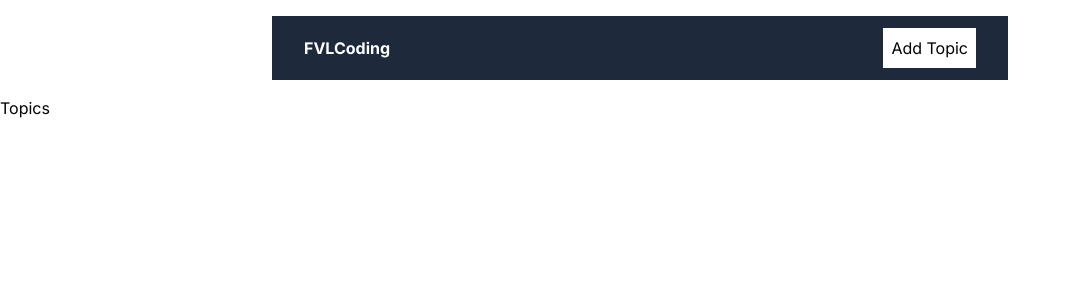
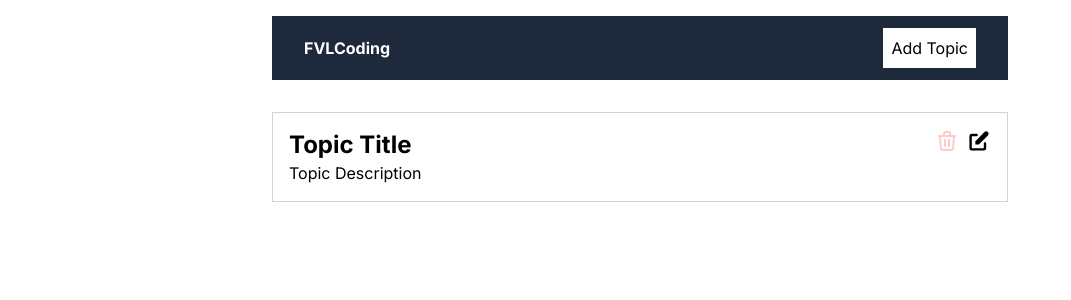
Before and after one commit to fvasquezl/topics-app, a Next.js app: page / in a window 1280 px wide. Shown: the top 300 px of the page, without its empty margins (0-1071 px from the left). Built offline with nearby package versions, Linux system fonts and the light colour scheme.

Commit message:
frontend complete

```diff
--- /dev/null
+++ b/app/addTopic/page.tsx
@@ -0,0 +1,15 @@
+
+
+const AddTopic = () => {
+	return (
+		<form className="flex flex-col gap-3">
+			<input className="border border-slate-500 px-8 py-2" type="text" placeholder="Topic Title" />
+
+			<input className="border border-slate-500 px-8 py-2" type="text" placeholder="Topic Description" />
+
+			<button className="bg-green-600 font-bold text-white py-3 px-6 w-fit">Add Topic</button>
+		</form>
+	)
+}
+
+export default AddTopic
--- /dev/null
+++ b/app/editTopic/[id]/page.tsx
@@ -0,0 +1,10 @@
+import EditTopicForm from '@/components/EditTopicForm'
+import React from 'react'
+
+const EditTopic = () => {
+  return (
+	<EditTopicForm/>
+  )
+}
+
+export default EditTopic
--- a/app/layout.tsx
+++ b/app/layout.tsx
@@ -1,6 +1,7 @@
+import Navbar from '@/components/Navbar'
 import './globals.css'
 import { Inter } from 'next/font/google'
-import Navbar from '@/components/Navbar'
+
 
 const inter = Inter({ subsets: ['latin'] })
 
@@ -19,8 +20,10 @@
       <body className={inter.className}>
         <div className="max-w-3xl mx-auto p-4">
           <Navbar />
+          <div className='mt-8'>
+            {children}
+          </div>
         </div>
-        {children}
       </body>
     </html>
   )
--- a/app/page.tsx
+++ b/app/page.tsx
@@ -2,7 +2,10 @@
 
 const Home = () => {
   return (
+    <>
     <TopicsList />
+    </>
+
   )
 }
 
--- /dev/null
+++ b/components/EditTopicForm.tsx
@@ -0,0 +1,15 @@
+import React from 'react'
+
+const EditTopicForm = () => {
+	return (
+		<form className="flex flex-col gap-3">
+			<input className="border border-slate-500 px-8 py-2" type="text" placeholder="Topic Title" />
+
+			<input className="border border-slate-500 px-8 py-2" type="text" placeholder="Topic Description" />
+
+			<button className="bg-green-600 font-bold text-white py-3 px-6 w-fit">Update Topic</button>
+		</form>
+	)
+}
+
+export default EditTopicForm
--- /dev/null
+++ b/components/RemoveBtn.tsx
@@ -0,0 +1,11 @@
+import { HiOutlineTrash } from "react-icons/hi"
+
+const RemoveBtn = () => {
+	return (
+		<button className="text-red-200">
+			<HiOutlineTrash size={24} />
+		</button>
+	)
+}
+
+export default RemoveBtn
--- a/components/TopicsList.jsx
+++ /dev/null
@@ -1,9 +0,0 @@
-
-const TopicsList = props => {
-    return (
-        <h1>Topics</h1>
-    )
-}
-
-
-export default TopicsList
--- /dev/null
+++ b/components/TopicsList.tsx
@@ -0,0 +1,24 @@
+import Link from "next/link"
+import RemoveBtn from "./RemoveBtn"
+import { HiPencilAlt } from "react-icons/hi"
+
+const TopicsList = () => {
+    return (
+        <div className="p-4 border border-slate-300 my-3 flex justify-between gap-5 items-start">
+            <div>
+                <h2 className="font-bold text-2xl">Topic Title</h2>
+                <div>Topic Description</div>
+            </div>
+            <div className="flex gap-2 ">
+                <RemoveBtn />
+                <Link href={'/editTopic/123'}>
+                    <HiPencilAlt size={24} />
+                </Link>
+            </div>
+        </div>
+
+    )
+}
+
+
+export default TopicsList
--- a/package.json
+++ b/package.json
@@ -14,7 +14,7 @@
     "@types/react-dom": "18.2.6",
     "autoprefixer": "10.4.14",
     "eslint": "8.44.0",
-    "eslint-config-next": "13.4.7",
+    "eslint-config-next": "^12.0.4",
     "mongoose": "^7.3.1",
     "next": "13.4.7",
     "postcss": "8.4.24",
```
Also changed, not shown: components/Navbar.tsx (renamed from components/Navbar.jsx), 1 other file (tests, documents, lock files or other folders).
